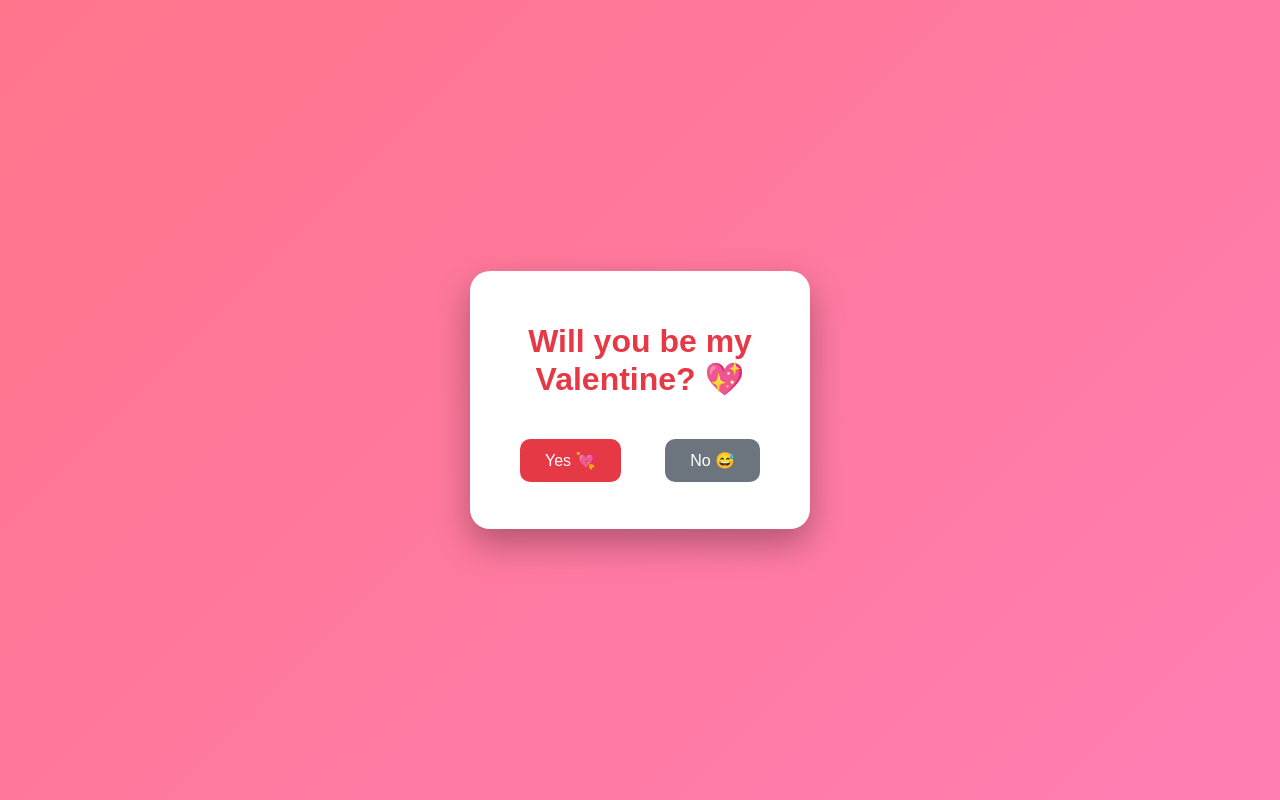
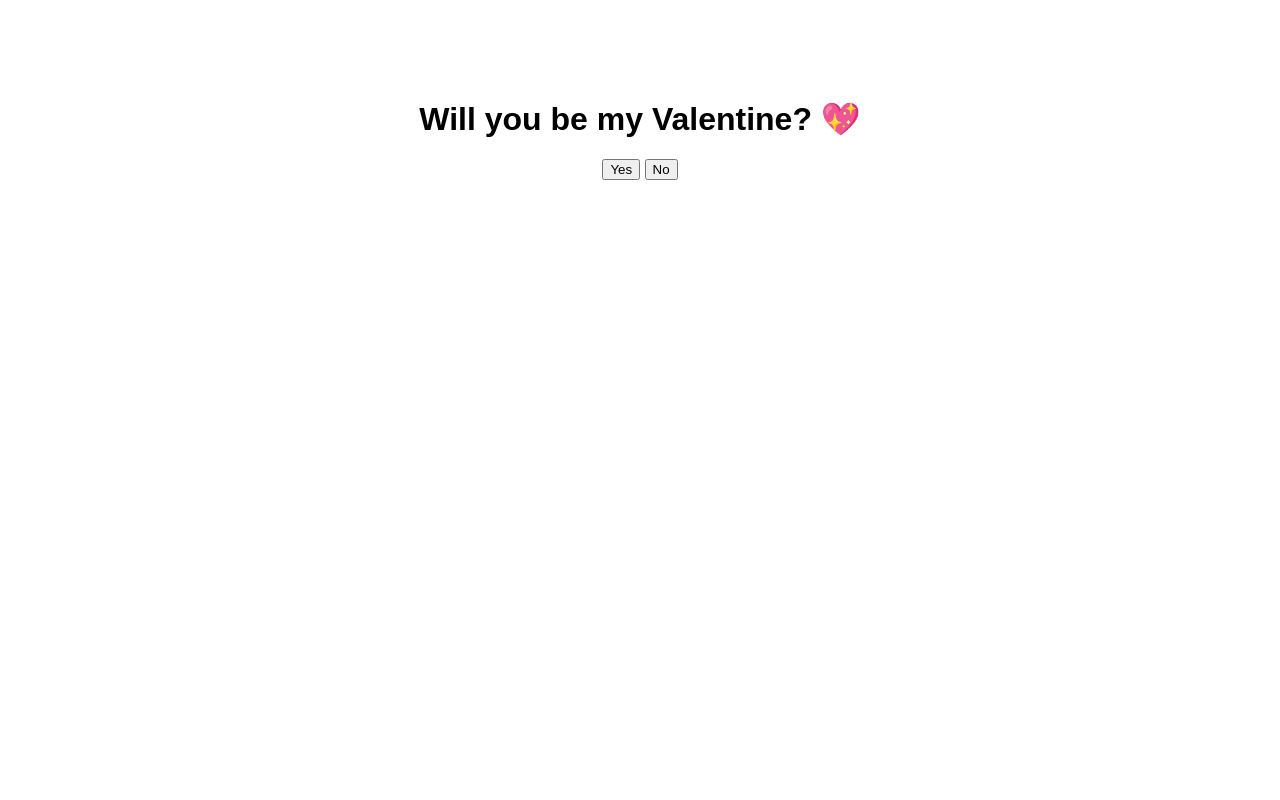
Before and after one commit to evenoddme-del/Valentine, a plain HTML site: page index.html in a window 1280 px wide. Drawn offline with Linux system fonts and the light colour scheme.

Commit message:
Update index.html

```diff
--- a/index.html
+++ b/index.html
@@ -1,102 +1,24 @@
 <!DOCTYPE html>
-<html lang="en">
+<html>
 <head>
 <meta charset="UTF-8">
-<title>Be My Valentine</title>
-
-<style>
-* { box-sizing: border-box; }
-
-body {
-    margin: 0;
-    height: 100vh;
-    background: linear-gradient(135deg, #ff758c, #ff7eb3);
-    display: flex;
-    justify-content: center;
-    align-items: center;
-    font-family: Arial, sans-serif;
-    overflow: hidden;
-}
-
-.card {
-    background: white;
-    padding: 30px;
-    border-radius: 20px;
-    text-align: center;
-    box-shadow: 0 15px 35px rgba(0,0,0,0.3);
-    max-width: 340px;
-    width: 90%;
-    position: relative;
-    z-index: 10;
-}
-
-h1 {
-    color: #e63946;
-}
-
-.buttons {
-    position: relative;
-    height: 80px;
-    margin-top: 20px;
-}
-
-button {
-    padding: 12px 25px;
-    font-size: 16px;
-    border-radius: 10px;
-    border: none;
-    cursor: pointer;
-    position: absolute;
-}
-
-.yes {
-    background: #e63946;
-    color: white;
-    left: 20px;
-    top: 20px;
-}
-
-.no {
-    background: #6c757d;
-    color: white;
-    right: 20px;
-    top: 20px;
-}
-
-.message {
-    display: none;
-    font-size: 18px;
-    color: #e63946;
-    margin-top: 20px;
-    line-height: 1.4;
-}
-
-.heart {
-    position: fixed;
-    bottom: -20px;
-    font-size: 20px;
-    animation: floatUp 6s linear infinite;
-    pointer-events: none;
-}
-
-@keyframes floatUp {
-    from { transform: translateY(0); opacity: 1; }
-    to { transform: translateY(-110vh); opacity: 0; }
-}
-</style>
+<title>Valentine Test</title>
 </head>
 
-<body>
+<body style="font-family: Arial; text-align:center; margin-top:100px;">
 
-<div class="card">
-    <h1>Will you be my Valentine? 💖</h1>
+<h1>Will you be my Valentine? 💖</h1>
 
-    <div class="buttons">
-        <button class="yes">Yes 💘</button>
-        <button class="no">No 😅</button>
-    </div>
+<button id="yesBtn">Yes</button>
+<button id="noBtn">No</button>
 
-    <div class="message" id="message">
-        🎉 <strong>Great!</strong><br>
-        We have a booking at<br>
-        <stron
+<p id="result" style="display:none; font-size:20px; color:red;">
+Great! We have a booking at Scaddabush at 10:00 PM on Feb 14 ❤️
+</p>
+
+<script>
+document.getElementById("yesBtn").onclick = function () {
+    document.getElementById("result").style.display = "block";
+};
+
+document.
```
